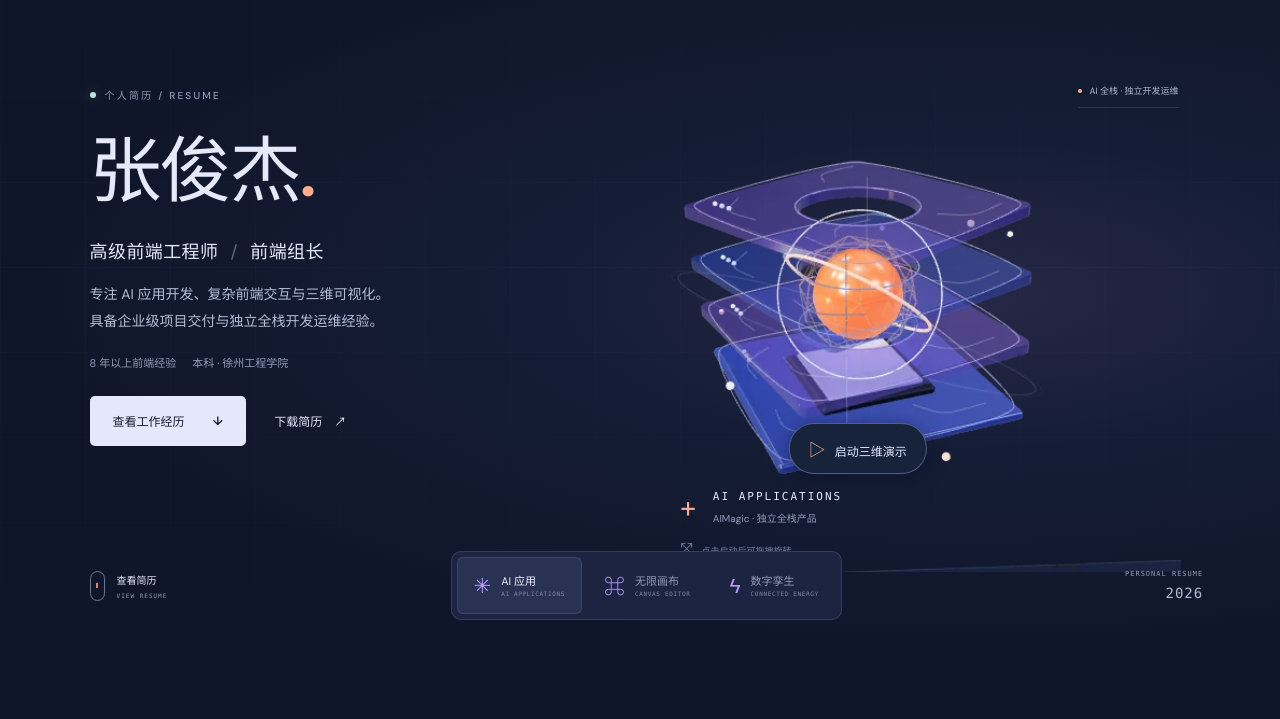
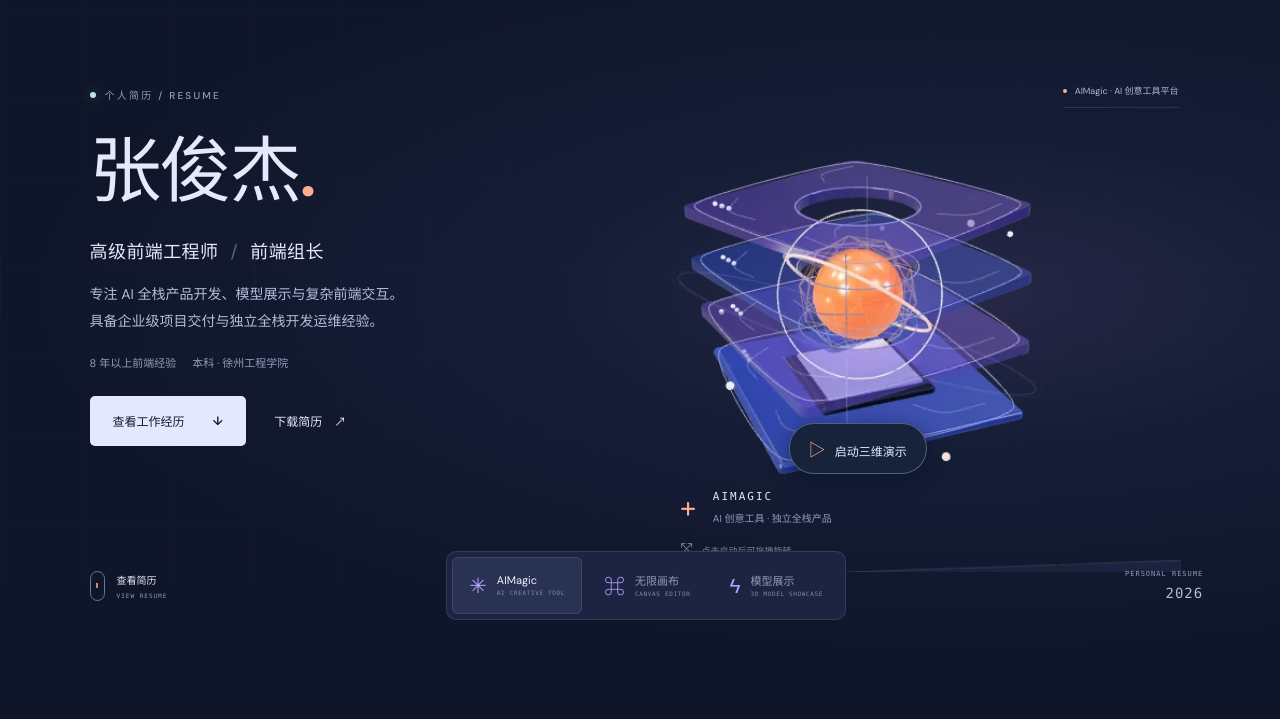
Before and after one commit to 675394631/resume-site, a website built with Vite: page index.html in a window 1280 px wide. Shown: the part 73-792 px from the top of the page. Built offline with nearby package versions, Linux system fonts and the light colour scheme.

Commit message:
feat: AI 世界改为 AIMagic 品牌展示 + 数字孪生改为模型展示

```diff
--- a/index.html
+++ b/index.html
@@ -4,7 +4,7 @@
   <meta charset="UTF-8" />
   <meta name="viewport" content="width=device-width, initial-scale=1.0" />
   <meta name="theme-color" content="#10162a" />
-  <meta name="description" content="张俊杰的个人简历。高级前端工程师 / 前端组长，专注 AI 应用、无限画布、Blender 与 Three.js 三维可视化。" />
+  <meta name="description" content="张俊杰的个人简历。高级前端工程师 / 前端组长，专注 AI 全栈产品、无限画布与 Three.js 模型展示。" />
   <title>张俊杰 | 高级前端工程师 · 个人简历</title>
   <link rel="icon" type="image/svg+xml" href="/favicon.svg" />
 </head>
@@ -23,21 +23,21 @@
         <p class="eyebrow"><span class="live-dot"></span> 个人简历 / RESUME</p>
         <h1 id="hero-title">张俊杰<span class="title-dot">.</span></h1>
         <p class="hero-role">高级前端工程师 <span>/</span> 前端组长</p>
-        <p class="hero-description">专注 AI 应用开发、复杂前端交互与三维可视化。<br>具备企业级项目交付与独立全栈开发运维经验。</p>
+        <p class="hero-description">专注 AI 全栈产品开发、模型展示与复杂前端交互。<br>具备企业级项目交付与独立全栈开发运维经验。</p>
         <div class="resume-facts"><span>8 年以上前端经验</span><span>本科 · 徐州工程学院</span></div>
         <div class="hero-actions"><a href="#experience" class="button button-light">查看工作经历 <span aria-hidden="true">↓</span></a><a href="./zhang-junjie-resume.pdf" download="张俊杰-个人简历.pdf" class="text-link">下载简历 <span aria-hidden="true">↗</span></a></div>
       </div>
       <div class="scene-wrap" id="scene-wrap" role="tabpanel" aria-labelledby="world-ai">
-        <div id="scene" aria-label="可拖拽旋转的三维项目演示" data-scene-ready="preview"><img id="scene-poster" src="./assets/scene-ai.webp" alt="AI 应用项目三维预览" width="600" height="520" decoding="async" fetchpriority="high"></div>
+        <div id="scene" aria-label="可拖拽旋转的三维项目演示" data-scene-ready="preview"><img id="scene-poster" src="./assets/scene-ai.webp" alt="AIMagic AI 创意工具三维预览" width="600" height="520" decoding="async" fetchpriority="high"></div>
         <div class="scene-loading" id="scene-loading" hidden><span></span>正在加载三维演示</div><button id="launch-scene" class="scene-launch"><span aria-hidden="true">▷</span> 启动三维演示</button>
-        <div class="scene-annotation annotation-top"><span class="annotation-dot"></span><span id="annotation-label">AI 全栈 · 独立开发运维</span></div>
-        <div class="scene-caption"><span class="caption-cross">+</span><div><p id="scene-title">AI APPLICATIONS</p><span id="scene-subtitle">AIMagic · 独立全栈产品</span></div></div>
+        <div class="scene-annotation annotation-top"><span class="annotation-dot"></span><span id="annotation-label">AIMagic · AI 创意工具平台</span></div>
+        <div class="scene-caption"><span class="caption-cross">+</span><div><p id="scene-title">AIMAGIC</p><span id="scene-subtitle">AI 创意工具 · 独立全栈产品</span></div></div>
         <div class="scene-tools"><button id="pause-scene" class="icon-button" aria-label="暂停自动动画" title="暂停自动动画"><span id="pause-symbol">Ⅱ</span></button><button id="reset-scene" class="icon-button" aria-label="重置三维视角" title="重置视角">↺</button><button id="fullscreen-scene" class="icon-button" aria-label="进入沉浸模式" title="沉浸模式">⛶</button></div>
         <p class="drag-hint"><span aria-hidden="true">⤧</span> 点击启动后可拖拽旋转</p>
       </div>
       <div class="hero-bottom">
         <a class="scroll-cue" href="#work"><span class="scroll-track"><i></i></span><span>查看简历<small>VIEW RESUME</small></span></a>
-        <div class="world-switcher" role="tablist" aria-label="切换三维世界"><button role="tab" aria-selected="true" data-world="ai" id="world-ai" aria-controls="scene-wrap" tabindex="0"><span class="world-icon">✳</span><span>AI 应用<small>AI APPLICATIONS</small></span></button><button role="tab" aria-selected="false" data-world="canvas" id="world-canvas" aria-controls="scene-wrap" tabindex="-1"><span class="world-icon">⌘</span><span>无限画布<small>CANVAS EDITOR</small></span></button><button role="tab" aria-selected="false" data-world="energy" id="world-energy" aria-controls="scene-wrap" tabindex="-1"><span class="world-icon">ϟ</span><span>数字孪生<small>CONNECTED ENERGY</small></span></button></div>
+        <div class="world-switcher" role="tablist" aria-label="切换三维世界"><button role="tab" aria-selected="true" data-world="ai" id="world-ai" aria-controls="scene-wrap" tabindex="0"><span class="world-icon">✳</span><span>AIMagic<small>AI CREATIVE TOOL</small></span></button><button role="tab" aria-selected="false" data-world="canvas" id="world-canvas" aria-controls="scene-wrap" tabindex="-1"><span class="world-icon">⌘</span><span>无限画布<small>CANVAS EDITOR</small></span></button><button role="tab" aria-selected="false" data-world="energy" id="world-energy" aria-controls="scene-wrap" tabindex="-1"><span class="world-icon">ϟ</span><span>模型展示<small>3D MODEL SHOWCASE</small></span></button></div>
         <span class="hero-edition">PERSONAL RESUME <span>2026</span></span>
       </div>
     </section>
--- a/src/main.js
+++ b/src/main.js
@@ -47,9 +47,9 @@ setupKeyboardTabs('[data-world]');
 let scene, scenePromise, currentWorld = 'ai';
 let paused = reducedMotion.matches;
 const worldCopy = {
-  ai: ['AI APPLICATIONS', 'AIMagic · 独立全栈产品', 'AI 全栈 · 独立开发与运维'],
+  ai: ['AIMAGIC', 'AI 创意工具 · 独立全栈产品', 'AIMagic · AI 创意工具平台'],
   canvas: ['CANVAS EDITOR', 'React / 无限画布二次开发', '无限画布 · 模型接入与节点编排'],
-  energy: ['3D VISUALIZATION', 'Blender / Three.js', '数字孪生 · 光储充微电网'],
+  energy: ['3D MODEL SHOWCASE', 'Blender / Three.js / GLB', '模型展示 · 智慧能源园区'],
 };
 const posters = { ai: './assets/scene-ai.webp', canvas: './assets/scene-canvas.webp', energy: './assets/scene-energy.webp' };
 function selectWorld(mode) {
```
